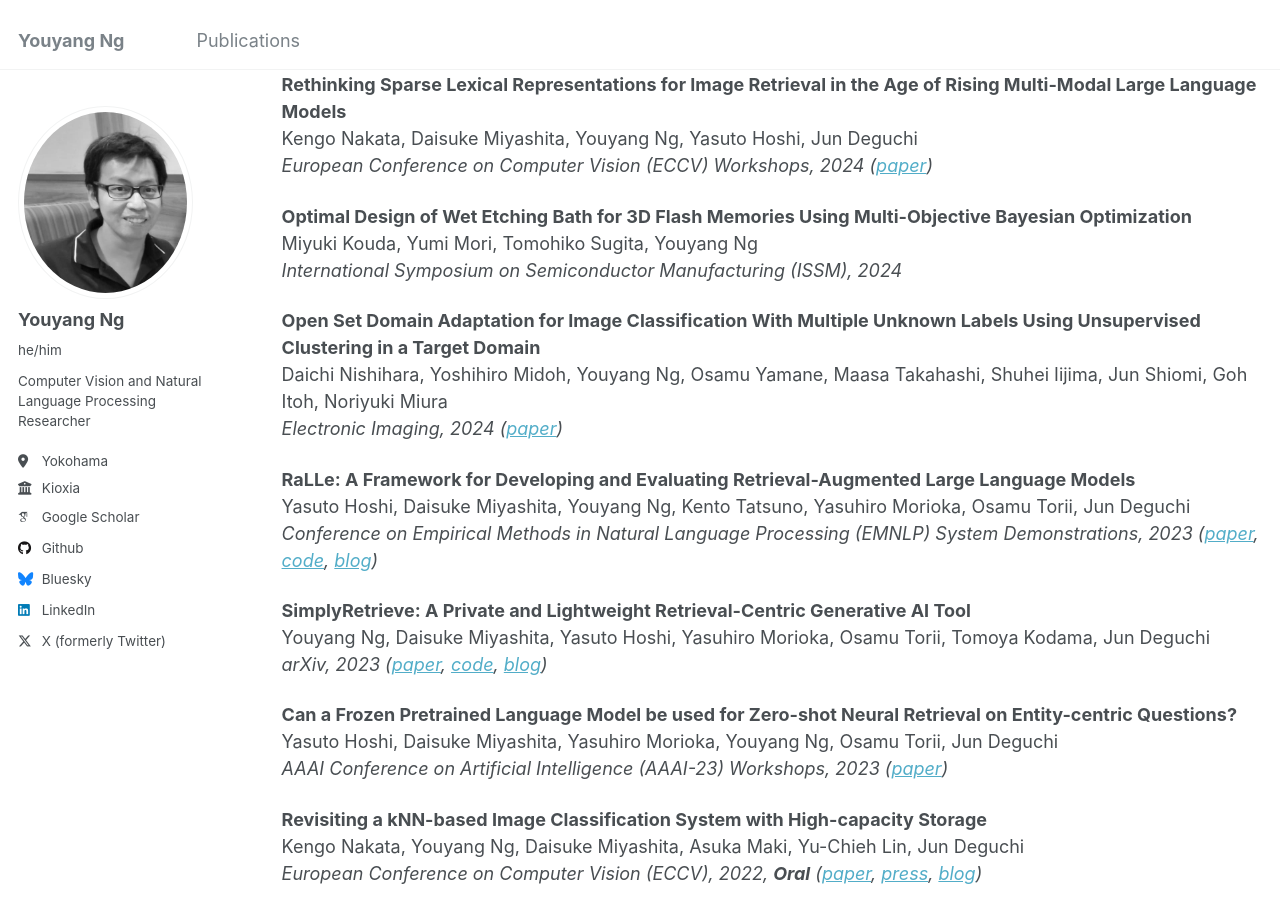
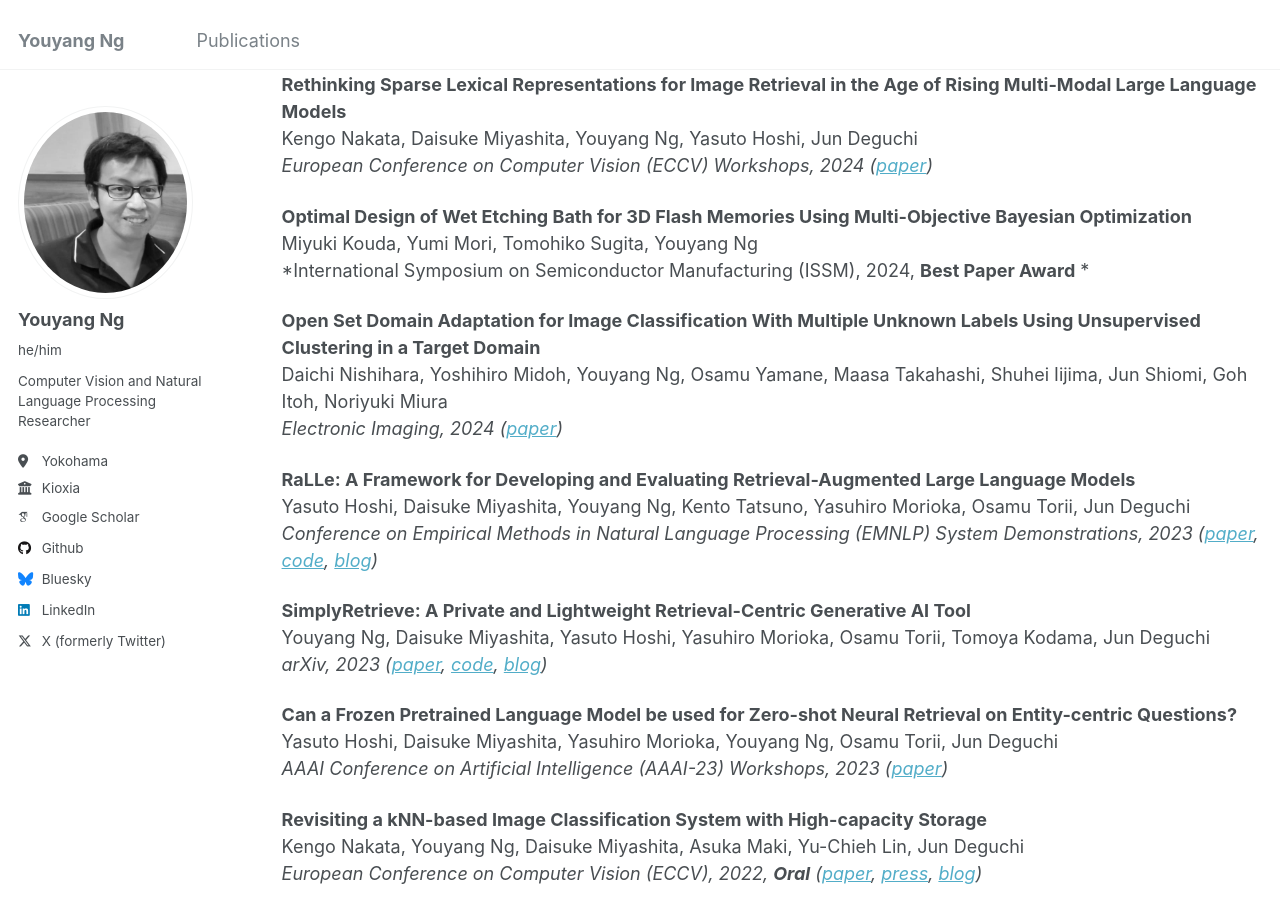
Before and after one commit to yy29/yy29.github.io, a Jekyll site: the page built from _pages/publications.md, in a window 1280 px wide and 900 px high, scrolled down 2455 px. Built offline with Jekyll 4.4.1, drawn with Linux system fonts in a browser that asks for light colours; some web fonts are replaced.

Commit message:
Update publications.md

```diff
--- a/_pages/publications.md
+++ b/_pages/publications.md
@@ -99,7 +99,7 @@ Kengo Nakata, Daisuke Miyashita, Youyang Ng, Yasuto Hoshi, Jun Deguchi
 
 **Optimal Design of Wet Etching Bath for 3D Flash Memories Using Multi-Objective Bayesian Optimization**
 Miyuki Kouda, Yumi Mori, Tomohiko Sugita, Youyang Ng
-*International Symposium on Semiconductor Manufacturing (ISSM), 2024*
+*International Symposium on Semiconductor Manufacturing (ISSM), 2024, **Best Paper Award** *
 
 **Open Set Domain Adaptation for Image Classification With Multiple Unknown Labels Using Unsupervised Clustering in a Target Domain**
 Daichi Nishihara, Yoshihiro Midoh, Youyang Ng, Osamu Yamane, Maasa Takahashi, Shuhei Iijima, Jun Shiomi, Goh Itoh, Noriyuki Miura
```
